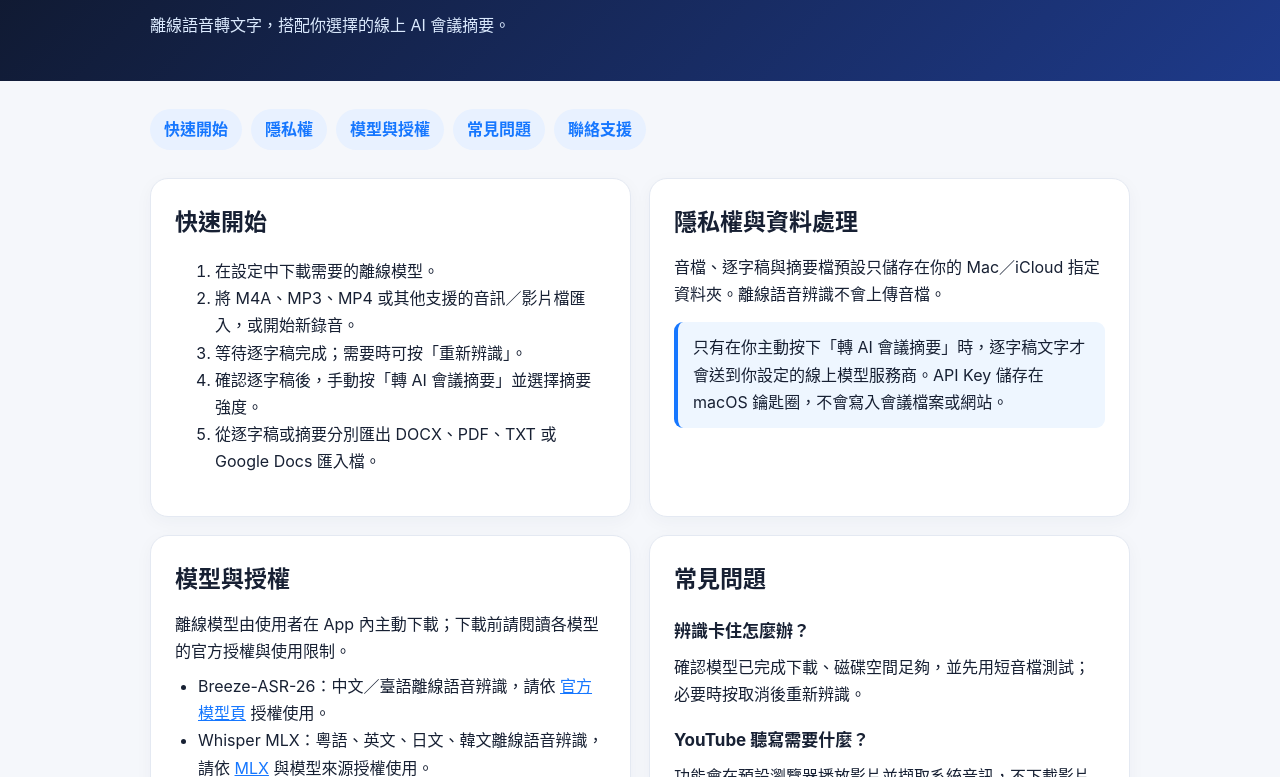
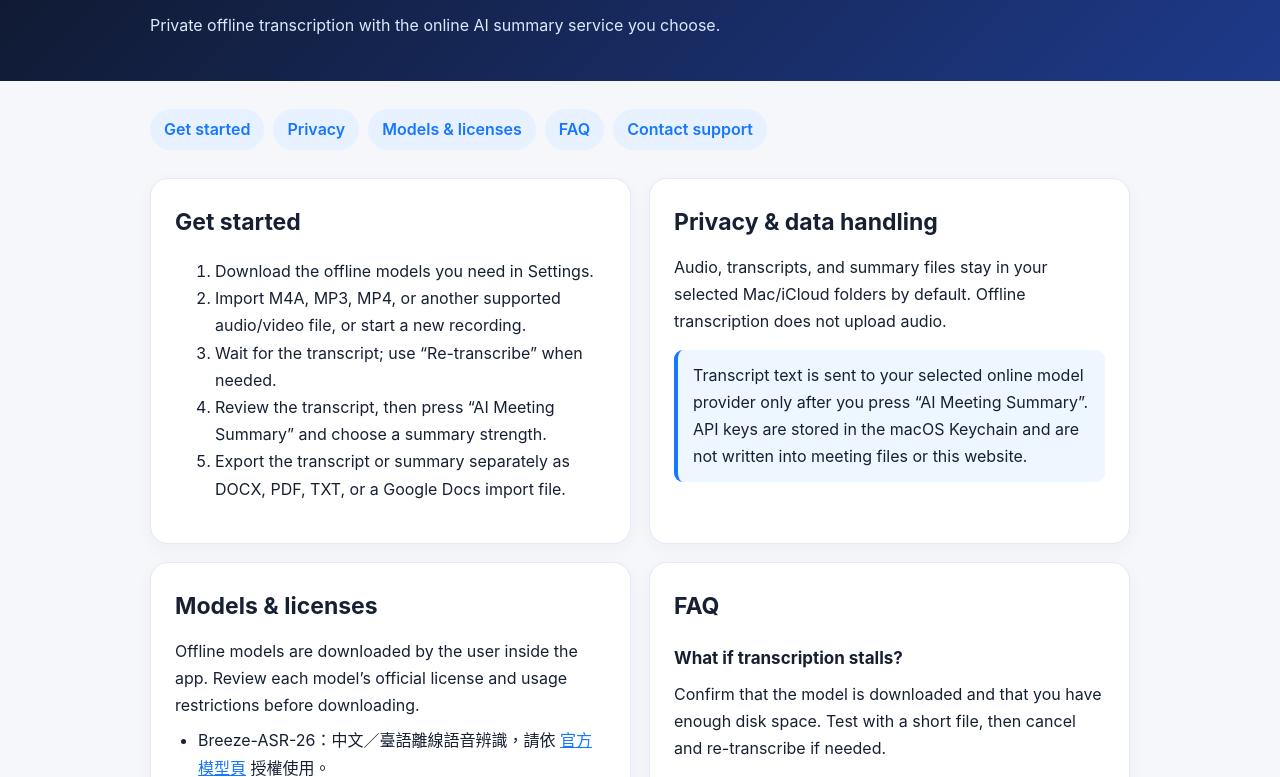
Before and after one commit to wylopci/MeetingNotes-Studio-support, a plain HTML site: page index.html in a window 1280 px wide. Shown: the part 140-917 px from the top of the page. Drawn offline with Linux system fonts and the light colour scheme.

Commit message:
Update multilingual support page

```diff
--- a/index.html
+++ b/index.html
@@ -65,8 +65,11 @@
       ko: {title:'MacMeetingNotes 지원',tagline:'오프라인 음성 인식과 선택한 온라인 AI 회의 요약을 제공합니다.',navStart:'시작하기',navPrivacy:'개인정보 보호',navModels:'모델 및 라이선스',navFaq:'자주 묻는 질문',navContact:'지원 문의',startTitle:'시작하기',start1:'설정에서 필요한 오프라인 모델을 다운로드합니다.',start2:'M4A, MP3, MP4 등 지원되는 파일을 가져오거나 새 녹음을 시작합니다.',start3:'전사를 기다리고 필요하면 “다시 인식”을 누릅니다.',start4:'전사를 확인한 뒤 “AI 회의 요약”을 누르고 요약 강도를 선택합니다.',start5:'전사와 요약을 DOCX, PDF, TXT 또는 Google Docs 가져오기 파일로 각각 내보낼 수 있습니다.',privacyTitle:'개인정보 및 데이터 처리',privacyText:'오디오, 전사 및 요약 파일은 기본적으로 선택한 Mac／iCloud 폴더에 저장됩니다. 오프라인 전사에서는 오디오를 업로드하지 않습니다.',cloudNote:'“AI 회의 요약”을 누른 경우에만 전사 텍스트가 선택한 온라인 모델 제공업체로 전송됩니다. API Key는 macOS 키체인에 저장되며 회의 파일이나 웹사이트에 기록되지 않습니다.',modelsTitle:'모델 및 라이선스',modelsText:'오프라인 모델은 앱에서 사용자가 직접 다운로드합니다. 다운로드 전에 각 모델의 공식 라이선스와 사용 제한을 확인하세요.',onlineModels:'온라인 요약 서비스는 각 제공업체의 약관 및 개인정보 처리방침을 따릅니다.',faqTitle:'자주 묻는 질문',q1:'전사가 멈추면 어떻게 하나요?',a1:'모델 다운로드와 디스크 여유 공간을 확인하고 짧은 파일로 테스트하세요. 필요하면 취소 후 다시 인식합니다.',q2:'YouTube 받아쓰기에 필요한 것은?',a2:'기본 브라우저에서 영상을 재생하고 시스템 오디오를 캡처합니다. 영상이나 자막은 다운로드하지 않습니다. macOS에서 화면 및 시스템 오디오 녹음을 허용하세요.',q3:'도움을 받으려면?',a3:'GitHub Issues에 macOS, 앱 버전, 모델 및 오류 메시지를 남겨 주세요. 개인정보가 포함된 오디오나 전사는 업로드하지 마세요.',compatTitle:'시스템 요구 사항',compatText:'Apple Silicon(M1, M2, M3, M4) Mac과 macOS 14 이상을 지원합니다. 모델 다운로드 및 변환에는 추가 디스크 공간이 필요할 수 있습니다.',footer:'최종 업데이트: 2026'}
     };
     const lang = document.querySelector('#lang');
-    function applyLanguage(code) { const d=t[code]||t.en; document.documentElement.lang=code; document.querySelectorAll('[data-i18n]').forEach(e=>{if(d[e.dataset.i18n]) e.textContent=d[e.dataset.i18n];}); }
-    lang.addEventListener('change',()=>applyLanguage(lang.value)); applyLanguage(lang.value);
+    function applyLanguage(code) { const d=t[code]||t.en; lang.value=t[code]?code:'en'; document.documentElement.lang=code; document.querySelectorAll('[data-i18n]').forEach(e=>{if(d[e.dataset.i18n]) e.textContent=d[e.dataset.i18n];}); }
+    const requestedLang=new URLSearchParams(location.search).get('lang');
+    const browserLang=(navigator.language||'').toLowerCase();
+    const detectedLang=requestedLang||({ 'zh-tw':'zh-Hant','zh-hk':'zh-Hant','zh-cn':'zh-Hans','zh-sg':'zh-Hans','ja':'ja','ko':'ko' }[browserLang]|| (browserLang.startsWith('zh')?(browserLang.includes('cn')?'zh-Hans':'zh-Hant'):browserLang.startsWith('ja')?'ja':browserLang.startsWith('ko')?'ko':'en'));
+    lang.addEventListener('change',()=>{ applyLanguage(lang.value); history.replaceState(null,'',`?lang=${encodeURIComponent(lang.value)}`); }); applyLanguage(detectedLang);
   </script>
 </body>
 </html>
```
